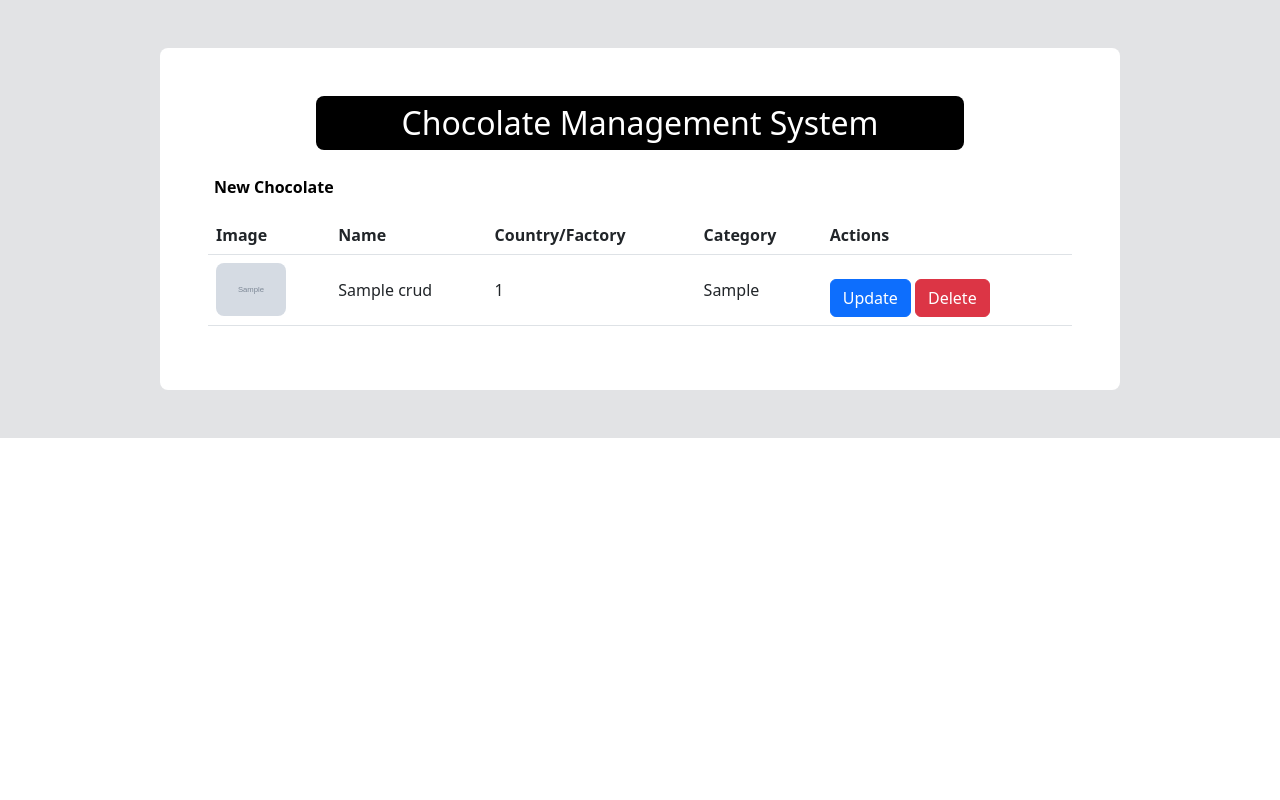
After one commit to ranaahmedzn/chocolate-management, a PHP site: page /displayChocolate.php in a window 1280 px wide. The commit adds this page. Run offline with PHP 8.4, Linux system fonts and the light colour scheme; tables that the repository leaves empty or names only in its code hold one stand-in row (values such as "Sample post"); grey boxes marked "Sample" are stand-in pictures.

Commit message:
display all the chocolates from the db

```diff
--- /dev/null
+++ b/displayChocolate.php
@@ -0,0 +1,65 @@
+<html lang="en">
+  <head>
+    <meta charset="UTF-8" />
+    <meta name="viewport" content="width=device-width, initial-scale=1.0" />
+    <title>Chocolate Management System</title>
+    <!-- bootstrap link -->
+    <link
+      href="https://cdn.jsdelivr.net/npm/bootstrap@5.3.0/dist/css/bootstrap.min.css"
+      rel="stylesheet"
+      integrity="sha384-9ndCyUaIbzAi2FUVXJi0CjmCapSmO7SnpJef0486qhLnuZ2cdeRhO02iuK6FUUVM"
+      crossorigin="anonymous"
+    />
+  </head>
+  <body>
+    <div class="bg-secondary-subtle py-5">
+      <div class="w-75 mx-auto bg-white rounded-3 p-5">
+        <h2
+          class="bg-black w-75 text-white mx-auto text-center py-2 mb-4 rounded-3"
+        >Chocolate Management System </h2>
+        <button class="border-0 bg-transparent">
+          <a class="text-black fw-bold text-decoration-none" href="addChocolate.php">New Chocolate</a>
+        </button>
+
+        <table class="table mt-3">
+          <thead>
+          <tr>
+            <th scope="col">Image</th>
+            <th scope="col">Name</th>
+            <th scope="col">Country/Factory</th>
+            <th scope="col">Category</th>
+            <th scope="col">Actions</th>
+          </tr>
+          </thead>
+          <tbody>
+            <?php
+              include 'connection.php';
+
+              $sql = 'SELECT * FROM crud';
+              $result = mysqli_query($conn, $sql);
+
+              if($result){
+                while($row = mysqli_fetch_assoc($result)) {
+                  $image = $row['image'];
+                  $name = $row['name'];
+                  $country = $row['country'];
+                  $category = $row['category'];
+                  echo '<tr>
+                          <th><img class="rounded-3" width="70" src="'.$image.'" alt=""></th>
+                          <td class="pt-4">'.$name.'</td>
+                          <td class="pt-4">'.$country.'</td>
+                          <td class="pt-4">'.$category.'</td>
+                          <td class="pt-4">
+                            <button class="btn btn-primary"><a class="text-white text-decoration-none" href="addChocolate.php">Update</a></button>
+                            <button class="btn btn-danger"><a class="text-white text-decoration-none" href="addChocolate.php">Delete</a></button>
+                          </td>
+                        </tr>';
+                }
+              }
+            ?>
+          </tbody>
+        </table>
+      </div>
+    </div>
+  </body>
+</html>
```
Also changed, not shown: addChocolate.php (+7 -5 lines).
